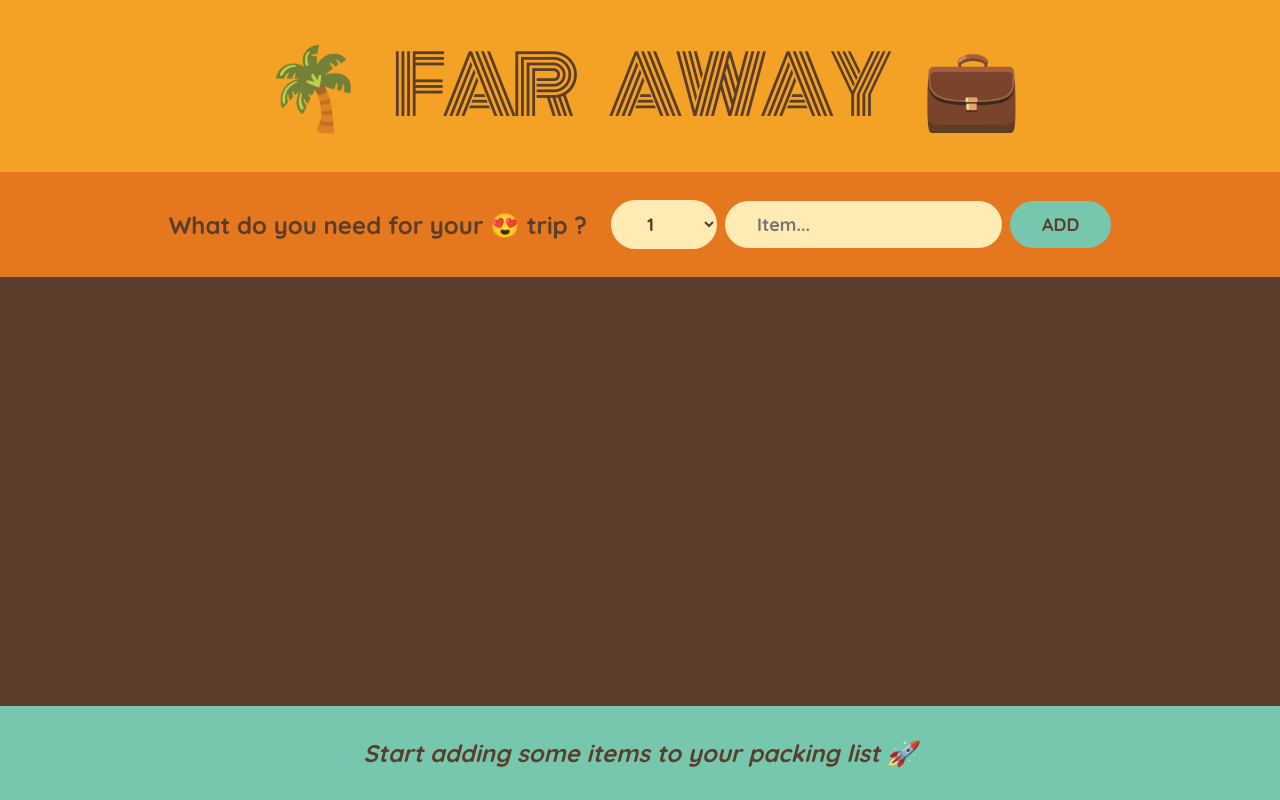
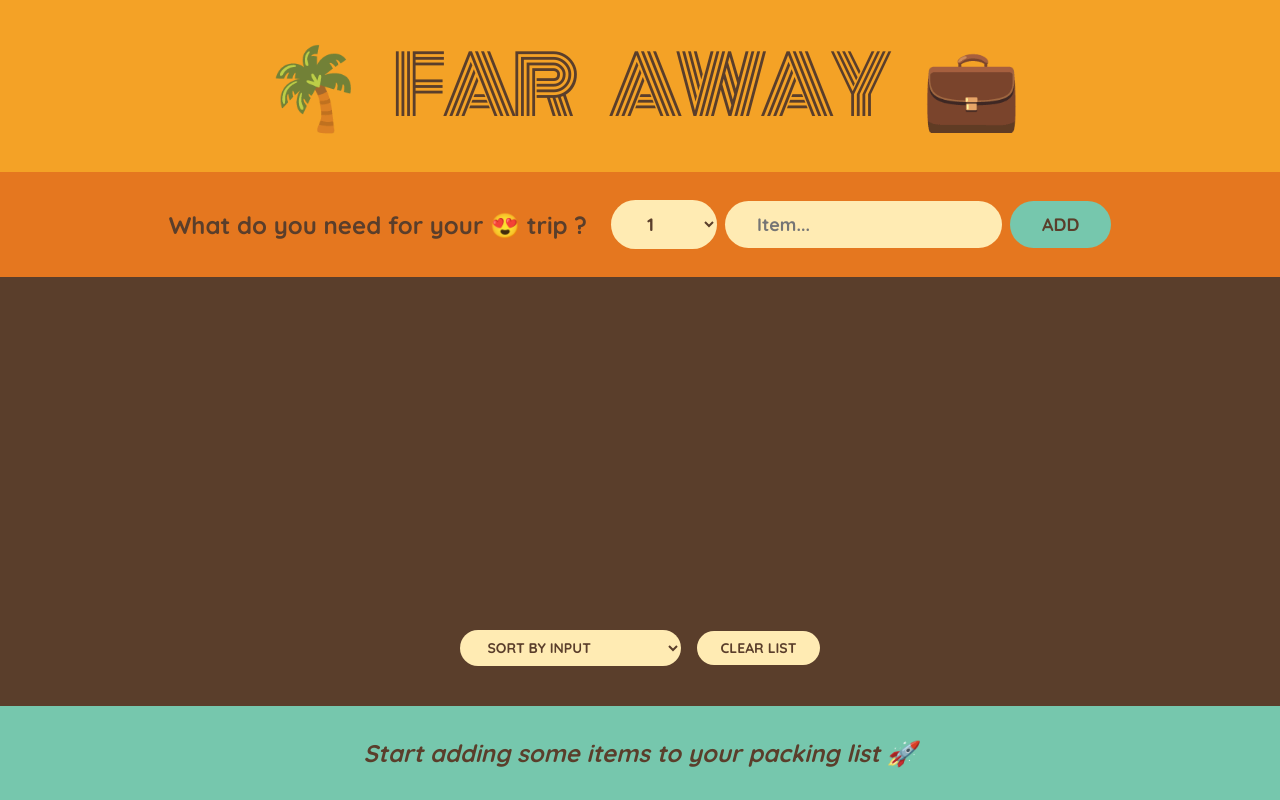
Before and after one commit to bearhai863/Udemy-Section-7-Travel-List, a React (Create React App) app: page / in a window 1280 px wide. Built offline with nearby package versions, Linux system fonts and the light colour scheme.

Commit message:
Completed

```diff
--- a/src/App.js
+++ b/src/App.js
@@ -19,6 +19,14 @@ export default function App() {
 		setItems((currItems) => currItems.filter((item) => item.id !== id));
 	}
 
+	function handleClearList() {
+		const confirmed = window.confirm(
+			"Are you sure you want to delete all items?"
+		);
+
+		confirmed && setItems([]);
+	}
+
 	return (
 		<div className="app">
 			<Logo />
@@ -27,6 +35,7 @@ export default function App() {
 				items={items}
 				onPacked={handlePacked}
 				onDelete={handleDelete}
+				onClearList={handleClearList}
 			/>
 			<Stats items={items} />
 		</div>
@@ -82,11 +91,22 @@ function Form({ onUpdateItems }) {
 	);
 }
 
-function PackingList({ items, onPacked, onDelete }) {
+function PackingList({ items, onPacked, onDelete, onClearList }) {
+	const [sortBy, setSortBy] = useState("input");
+
+	let sortItems =
+		sortBy === "input"
+			? items
+			: sortBy === "description"
+			? items
+					.slice()
+					.sort((a, b) => a.description.localeCompare(b.description))
+			: items.slice().sort((a, b) => a.packed - b.packed);
+
 	return (
 		<div className="list">
 			<ul>
-				{items.map((item) => (
+				{sortItems.map((item) => (
 					<Item
 						item={item}
 						key={item.id}
@@ -95,6 +115,18 @@ function PackingList({ items, onPacked, onDelete }) {
 					/>
 				))}
 			</ul>
+
+			<div className="actions">
+				<select
+					value={sortBy}
+					onChange={(e) => setSortBy(e.target.value)}
+				>
+					<option value={"input"}>Sort by Input</option>
+					<option value={"description"}>Sort by Description</option>
+					<option value={"packed"}>Sort by Packed</option>
+				</select>
+				<button onClick={onClearList}>Clear List</button>
+			</div>
 		</div>
 	);
 }
```
